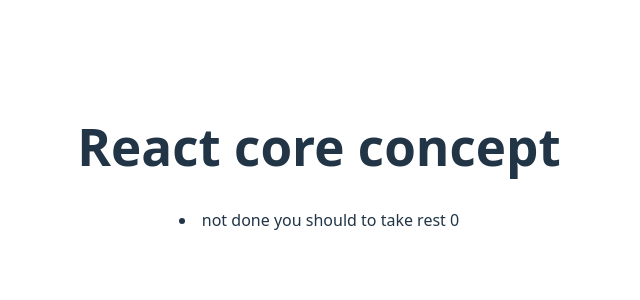
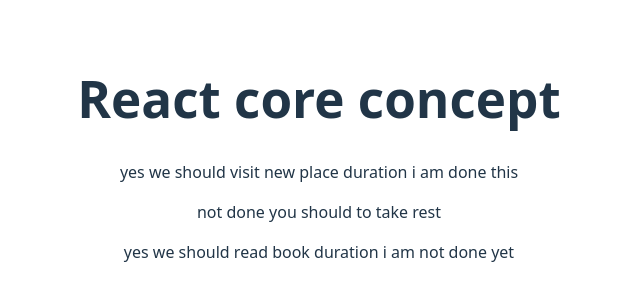
Before and after one commit to sohagroy7223/React-core-concept, a React (Vite) app in the folder explore-core-react/: page / in a window 1280 px wide. Shown: the part 242-542 px from the top of the page, without its empty margins (321-961 px from the left). Built offline with nearby package versions, Linux system fonts and the light colour scheme.

Commit message:
addad conditinol part 1

```diff
--- a/explore-core-react/src/App.jsx
+++ b/explore-core-react/src/App.jsx
@@ -15,7 +15,7 @@
 
       <ToDo hay = "we should visit new place" status ={true} time = {time}></ToDo>
       <ToDo hay = "you should to take rest" status ={false}></ToDo>
-      <ToDo hay = "we should read book" status ={true} time = {time}></ToDo>
+      <ToDo hay = "we should read book" status ={true} time =""></ToDo>
       {/* <ToDo task = ' learning react' isDone = {true}></ToDo>
       <ToDo task = ' revision js' isDone = {true}></ToDo>
       <ToDo task = ' going to home ' isDone = {false}></ToDo>
--- a/explore-core-react/src/todo.jsx
+++ b/explore-core-react/src/todo.jsx
@@ -42,8 +42,52 @@
 // }
 
 
-// conditional rendering option 4: ternary //if condition false so, show it ||.
+// conditional rendering option 5: ternary //if condition false so, show it ||.
 
-export default function ToDo({hay, status, time=0}){
-    return status || <li>not done {hay} {time}</li>
+// export default function ToDo({hay, status, time=0}){
+//     return status || <li>not done {hay} {time}</li>
+// }
+
+// conditional rendering option 6:
+
+// export default function ToDo({hay , status, time=0}){
+//     if(status===true){
+//         return  null
+//     }
+//     else{
+//         return (<p>not done {hay}</p>)
+//     }
+// }
+
+// conditional rendering option 7: use variable
+
+//  export default function ToDo({hay , status, time=0}){
+
+//     const displayTime= time ? time : 0   //use ternary
+
+//     let listItem;
+
+//     if(status===true){
+//       listItem = (<p>yes {hay} duration {displayTime}</p>)
+//     }
+//     else{
+//         listItem= (<p>not done {hay}</p>)
+//     }
+//     return listItem
+// }
+
+
+ export default function ToDo({hay , status, time=0}){
+
+    // const displayTime= time ? time : 0   //use ternary
+
+    let listItem;
+
+    if(status===true){
+      listItem = (<p>yes {hay} duration {time?"i am done this":"i am not done yet"}</p>)
+    }
+    else{
+        listItem= (<p>not done {hay}</p>)
+    }
+    return listItem
 }
```
